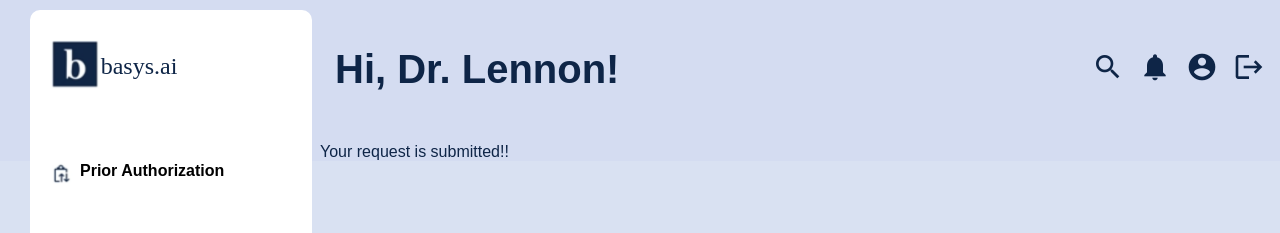
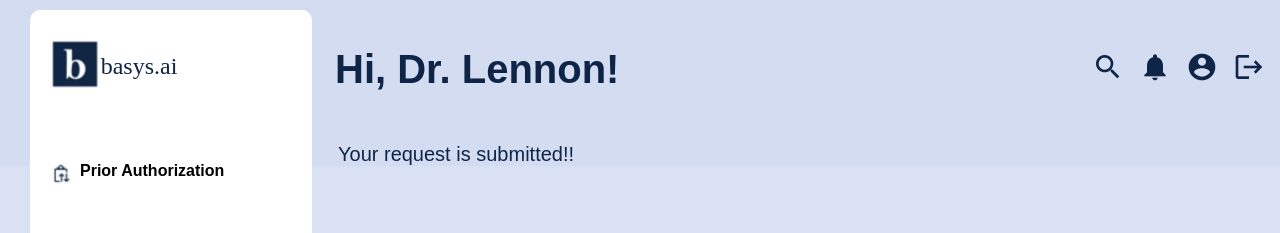
Before and after one commit to JieSun1990/basys-final-task, a React (Create React App) app: page /submitted in a window 1280 px wide. Shown: the top 233 px of the page. Built offline with nearby package versions, Linux system fonts and the light colour scheme.

Commit message:
submitted styling
Signed-off-by: Karanpreet Singh <singhkaranpreet710@gmail.com>

```diff
--- a/src/Components/Questionnaire.js
+++ b/src/Components/Questionnaire.js
@@ -137,7 +137,7 @@ function Questionnaire(){
                             <div>
                                 <Button style={{margin:"0px 20px"}}>
                                     <Link style={{ color: 'white', textDecoration: 'none' }} to='/submitted'>
-                                        Next
+                                        Submit
                                     </Link>
                                 </Button>
                             </div>
--- a/src/Components/Submitted/Submitted.js
+++ b/src/Components/Submitted/Submitted.js
@@ -1,7 +1,8 @@
 import React from "react";
+import '../../Styles/Submitted.css';
 
 function Submitted(){
-    return (<div>
+    return (<div id="submitted">
         Your request is submitted!!
     </div>)
 };
--- /dev/null
+++ b/src/Styles/Submitted.css
@@ -0,0 +1,4 @@
+#submitted{
+    margin-left: 18px;
+    font-size: 20px;
+}
```
Also changed, not shown: src/Components/Submitted/styles.css (deleted).
